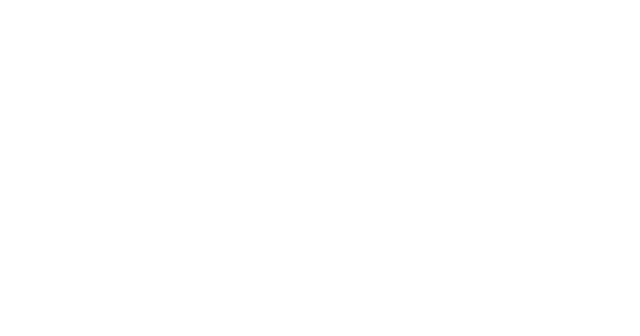
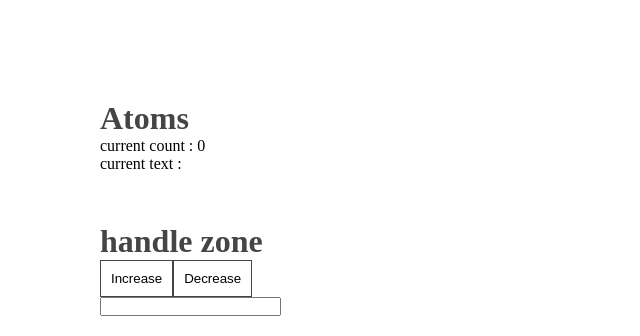
Before and after one commit to hellojaehyeok/recoil_study, a React (Create React App) app in the folder recoil/: page / in a window 1280 px wide. Shown: the top 336 px of the page, without its empty margins (0-640 px from the left). Built offline with nearby package versions, Linux system fonts and the light colour scheme.

Commit message:
Feat: useRecoilState, atom 사용하여 카운터, 텍스트 변경 감지

```diff
--- a/recoil/src/App.css
+++ b/recoil/src/App.css
@@ -2,4 +2,8 @@
     margin: 0;
     padding: 0;
     box-sizing: border-box;
+    outline: none;
 }
+button{
+    background-color: transparent;
+}
--- /dev/null
+++ b/recoil/src/components/count/handleCount.tsx
@@ -0,0 +1,24 @@
+import React from 'react';
+import { useRecoilState } from 'recoil';
+import styled from 'styled-components';
+import countState from '../../state/atom/countState';
+
+const HandleCount = ({}) => {
+    const [count, setCount] = useRecoilState(countState);
+
+
+    return(
+        <>
+            <ControlBtn onClick={() => setCount(count+1)}>Increase</ControlBtn>
+            <ControlBtn onClick={() => setCount(count-1)}>Decrease</ControlBtn>
+        </>
+    )
+
+};
+
+export default HandleCount;
+
+const ControlBtn = styled.button`
+    border: 1px solid #454545;
+    padding: 10px;
+`
--- /dev/null
+++ b/recoil/src/components/text/handleText.tsx
@@ -0,0 +1,13 @@
+import React from 'react';
+import { useRecoilState } from 'recoil';
+import textState from '../../state/atom/textState';
+
+const HandleText = ({}) => {
+    const [text, setText] = useRecoilState(textState);
+
+    return(
+        <input type="text" onChange={e => setText(e.target.value)}/>
+    )
+};
+
+export default HandleText;
--- a/recoil/src/index.tsx
+++ b/recoil/src/index.tsx
@@ -2,10 +2,13 @@ import React from 'react';
 import ReactDOM from 'react-dom';
 import './index.css';
 import App from './App';
+import { RecoilRoot } from 'recoil';
 
 ReactDOM.render(
   <React.StrictMode>
-    <App />
+    <RecoilRoot>
+      <App />
+    </RecoilRoot>
   </React.StrictMode>,
   document.getElementById('root')
 );
--- a/recoil/src/pages/main.tsx
+++ b/recoil/src/pages/main.tsx
@@ -1,11 +1,30 @@
 import React from 'react';
+import { useRecoilState } from 'recoil';
 import styled from 'styled-components';
+import HandleCount from '../components/count/handleCount';
+import HandleText from '../components/text/handleText';
+import countState from '../state/atom/countState';
+import textState from '../state/atom/textState';
 
 const Main = ({}) => {
-
+    const [count, setCount] = useRecoilState(countState);
+    const [text, setText] = useRecoilState(textState);
 
     return(
         <Container>
+
+            <Section>
+                <Title>Atoms</Title>
+                current count : {count} <br />
+                current text : {text}
+            </Section>
+
+            <Section>
+                <Title>handle zone</Title>
+                <HandleCount />  <br />
+                <HandleText />
+            </Section>
+
         </Container>
     )
 };
@@ -14,4 +33,11 @@ export default Main;
 
 
 const Container = styled.div`
+    padding: 100px;
 `
+const Section = styled.div`
+    margin-bottom: 50px;
+`
+const Title = styled.h1`
+    color: #454545;
+`
--- /dev/null
+++ b/recoil/src/state/atom/countState.ts
@@ -0,0 +1,6 @@
+import { atom } from "recoil";
+
+export default atom<number>({
+    key: 'countState',
+    default: 0,
+});
--- /dev/null
+++ b/recoil/src/state/atom/textState.ts
@@ -0,0 +1,6 @@
+import { atom } from "recoil";
+
+export default atom<string>({
+    key:"textState",
+    default: "",
+})
```
Also changed, not shown: 1 other file (tests, documents, lock files or other folders).
